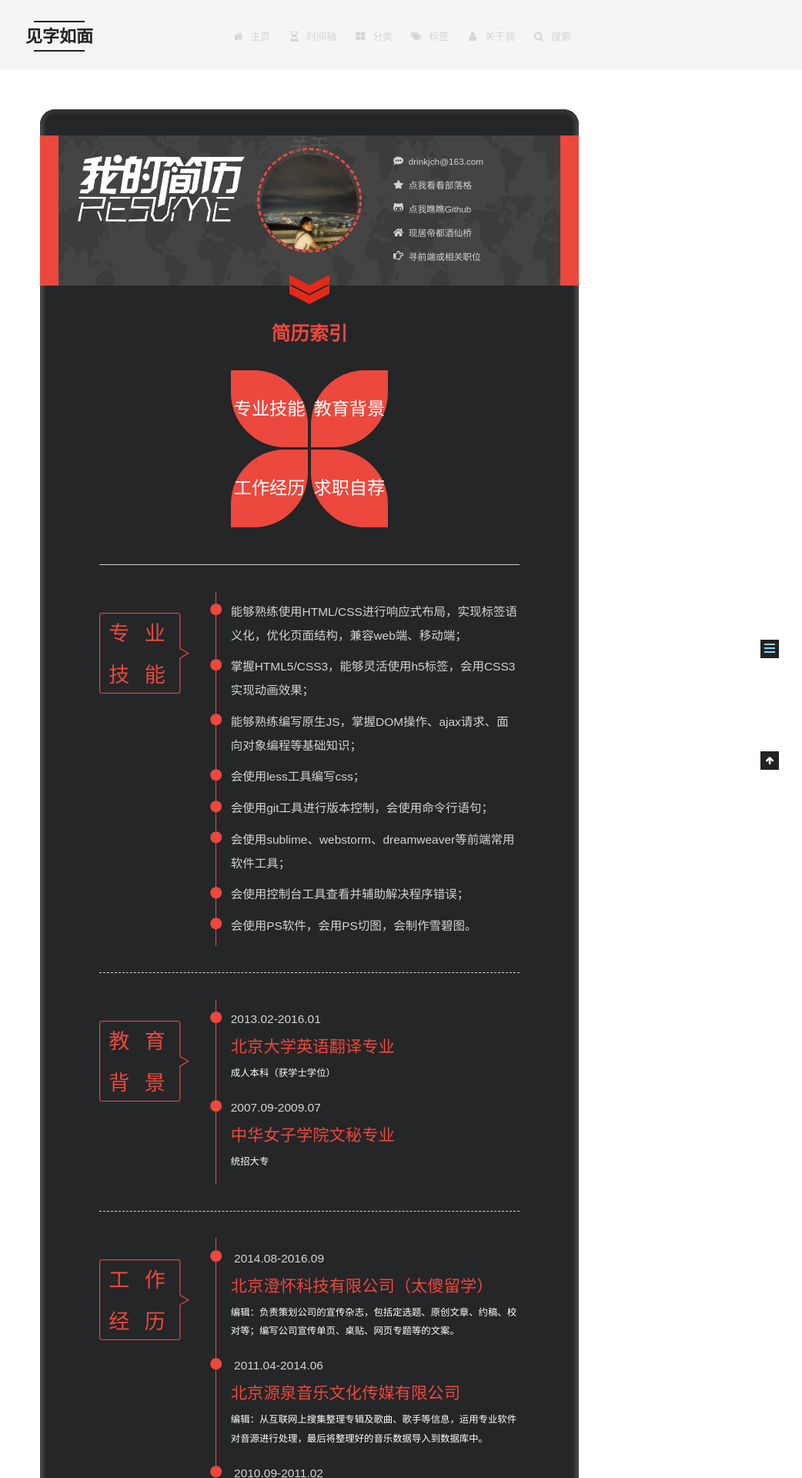
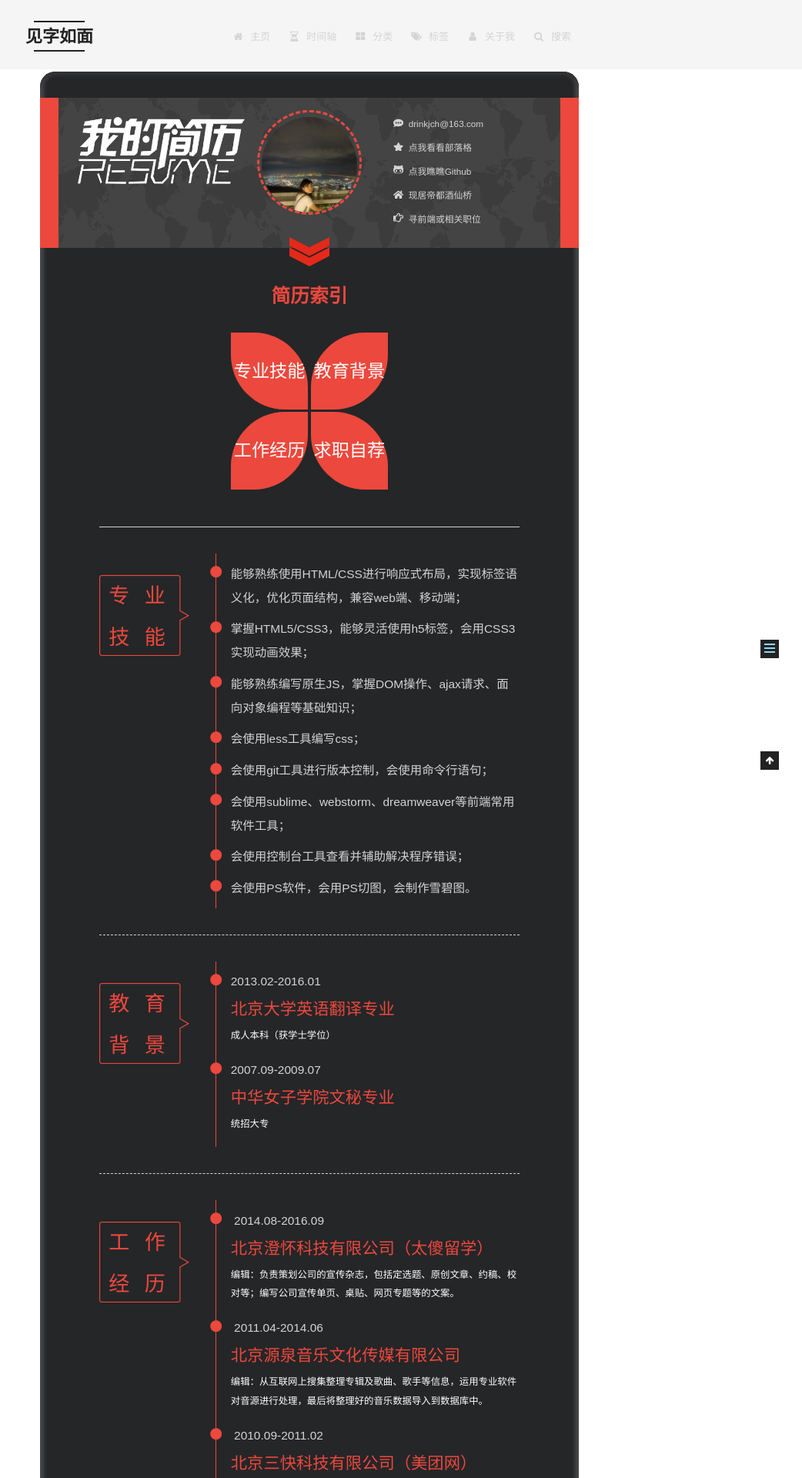
Before and after one commit to giselle527/giselle527.github.io, a Jekyll site: the page built from about/index.html, in a window 1280 px wide. Shown: the top 1920 px of the page at 77% size, without its empty margins (238-1280 px from the left). Built offline with Jekyll 4.4.1, drawn with Linux system fonts in a browser that asks for light colours.

Commit message:
remove title in page-header for about page

```diff
--- a/_includes/_partials/page-header.html
+++ b/_includes/_partials/page-header.html
@@ -7,7 +7,7 @@
     {% elsif page.type == "tags" and page.title == nil %}
       {{ __.title.tags }}
     {% elsif page.type == "about" and page.title == nil %}
-      {{ __.title.about }}
+      {{ '' }}
     {% else %}
       {{ page.title }}
     {% endif %}
```
